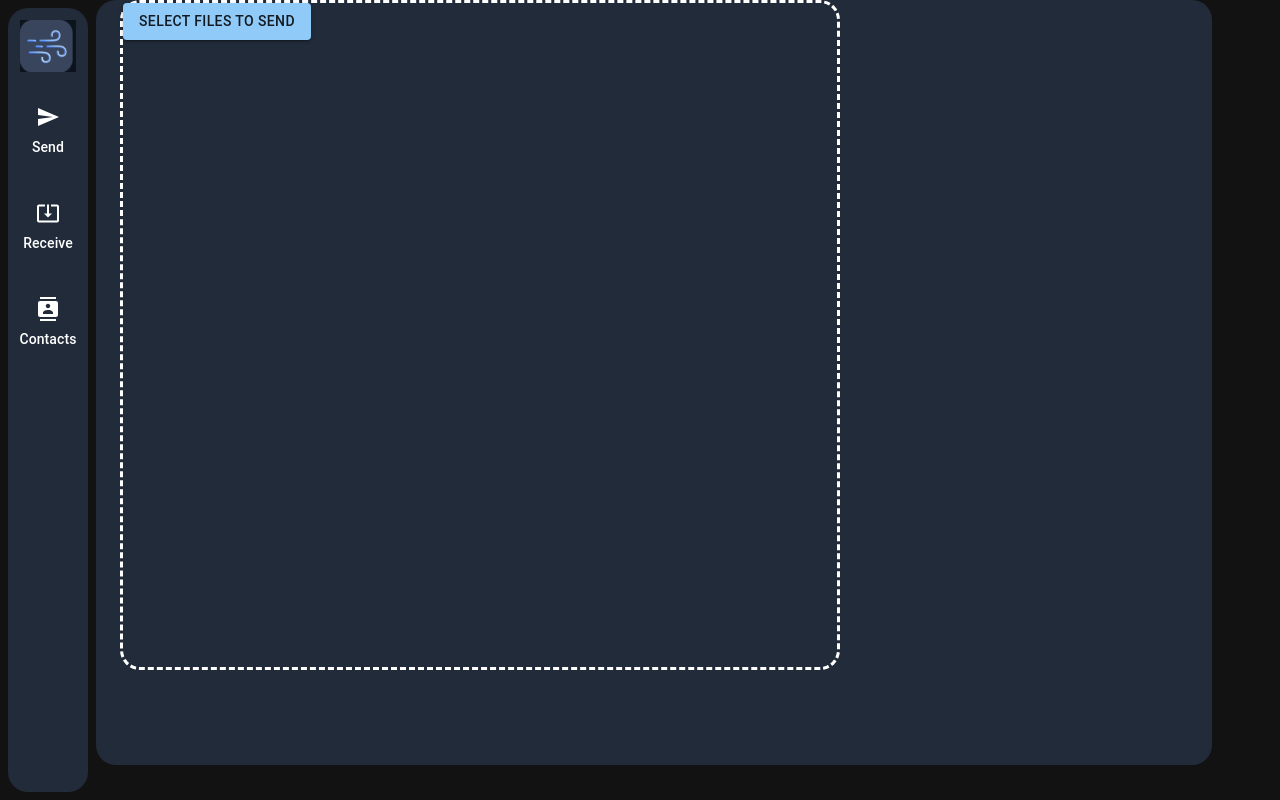
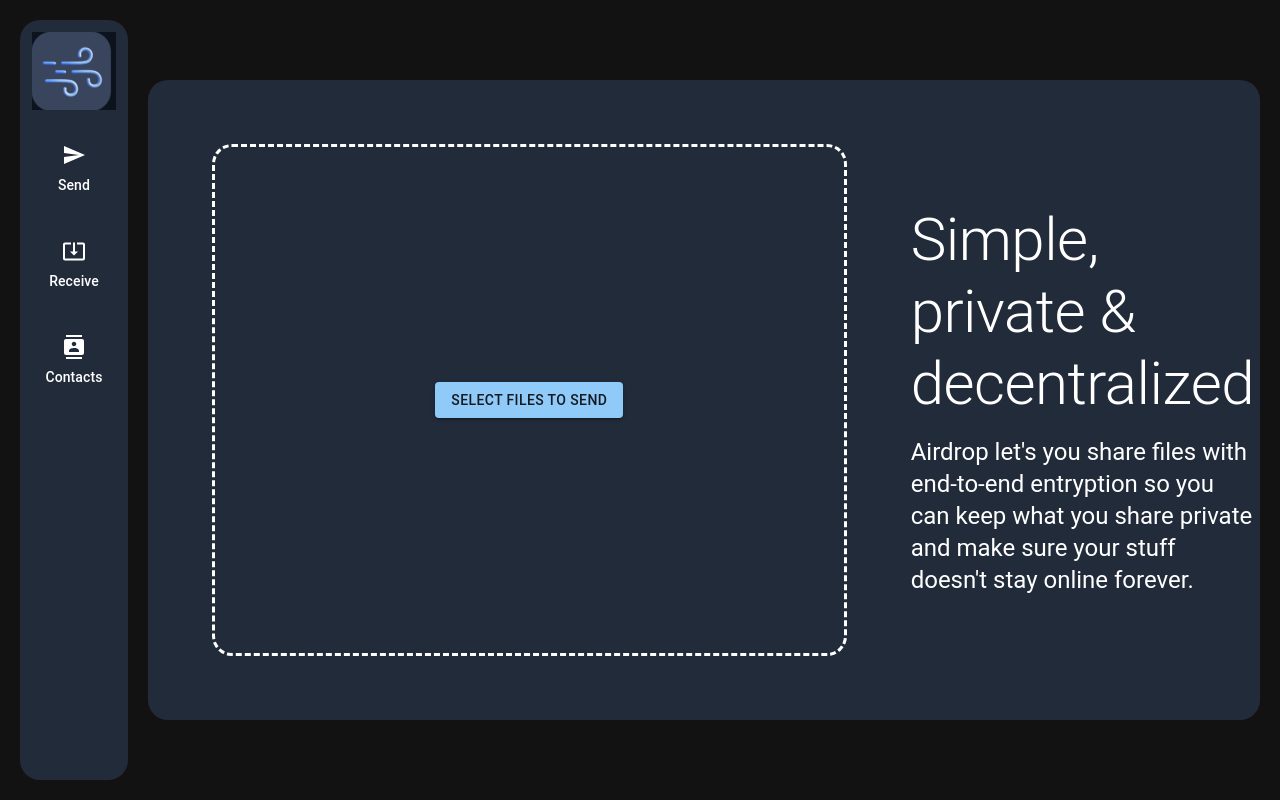
Before and after one commit to andr-dev/dedrop, a React (Create React App) app: page /send in a window 1280 px wide. Built offline with nearby package versions, Linux system fonts and the light colour scheme.

Commit message:
fix send page

```diff
--- a/src/AppLayout.tsx
+++ b/src/AppLayout.tsx
@@ -29,7 +29,7 @@ function SideBarItem(props: SideBarProps) {
 
 function SideBar() {
     return (
-        <Box p={1} height="100%">
+        <Box width="100%" height="100%">
             <Box
                 height="100%"
                 sx={{
@@ -56,20 +56,13 @@ export function AppLayout() {
         // <React.Suspense fallback={loader}>
         <Suspense fallback={<div className="w-screen h-screen bg-app" />}>
             <div style={{ display: "flex", flexDirection: "row", width: "100vw", height: "100vh" }}>
-                <div style={{ width: 96, height: "100%" }}>
+                <div style={{ display: "flex", width: 128, height: "100%", padding: 20, paddingRight: 0 }}>
                     <SideBar />
                 </div>
-                <div style={{ flexGrow: 1 }}>
+                <div style={{ display: "flex", flexGrow: 1, padding: 20, alignItems: "center" }}>
                     <Outlet />
                 </div>
             </div>
-            {/* <Grid item xs={2}>
-                <SideBar></SideBar>
-            </Grid>
-            <Grid item xs>
-                <Outlet />
-            </Grid>
-        </Grid> */}
         </Suspense >
         // </React.Suspense>
     );
--- a/src/screens/Send.tsx
+++ b/src/screens/Send.tsx
@@ -3,32 +3,46 @@ import {
   Box,
   Button,
   Container,
+  Grid,
+  Stack,
+  Typography,
 } from "@mui/material";
 import "@fontsource/rubik";
 
 export default function SendScreen() {
   const FileDrop = () => (
     <Box
+      display="flex"
       sx={{
-        width: "1116px",
-        height: "765px",
+        width: "100%",
+        height: "80vh",
         backgroundColor: "#222B3A",
         borderRadius: "20px",
       }}
-      role="presentation"
+      p={8}
     >
-      <Container>
+      <Grid container spacing={8}>
+        <Grid item xs={8} display="flex" alignItems="center" justifyContent="center">
           <Box
+            display="flex"
             sx={{
-            height: "670px",
-            width: "720px",
+              width: "100%",
+              height: "100%",
               border: "dashed",
               borderRadius: "20px",
             }}
+            alignItems="center" justifyContent="center"
           >
             <Button variant="contained">Select files to Send</Button>
           </Box>
-      </Container>
+        </Grid>
+        <Grid item xs={4} display="flex" alignItems="center">
+          <Stack>
+            <Typography variant="h2" pb={2}>Simple, private & decentralized</Typography>
+            <Typography variant="h5">Airdrop let's you share files with end-to-end entryption so you can keep what you share private and make sure your stuff doesn't stay online forever.</Typography>
+          </Stack>
+        </Grid>
+      </Grid>
     </Box>
   );
   return (
```
Lines whose indentation alone changed are shown as unchanged.
